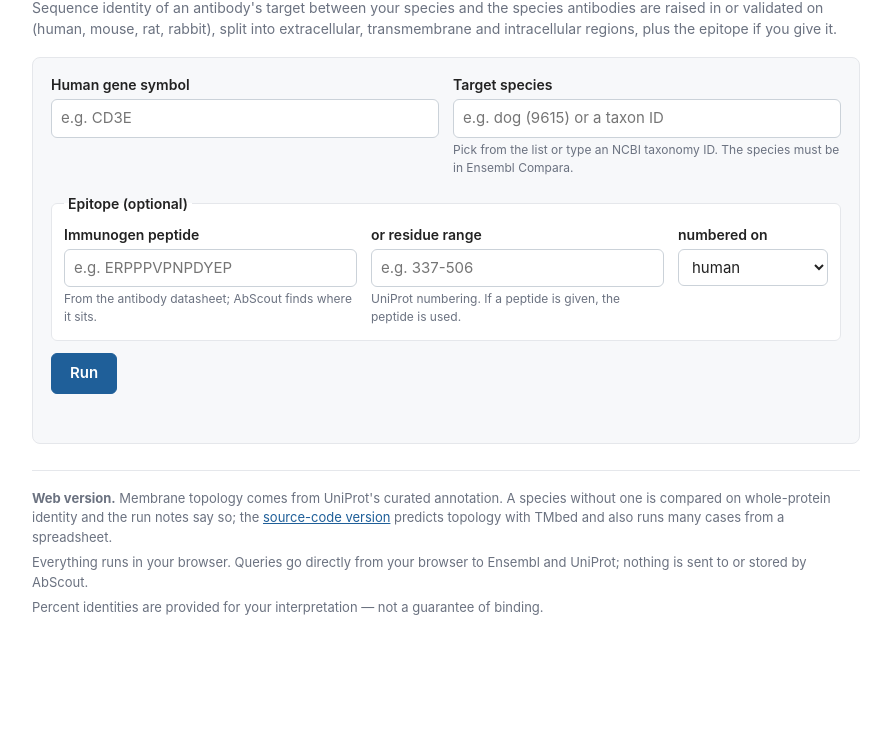
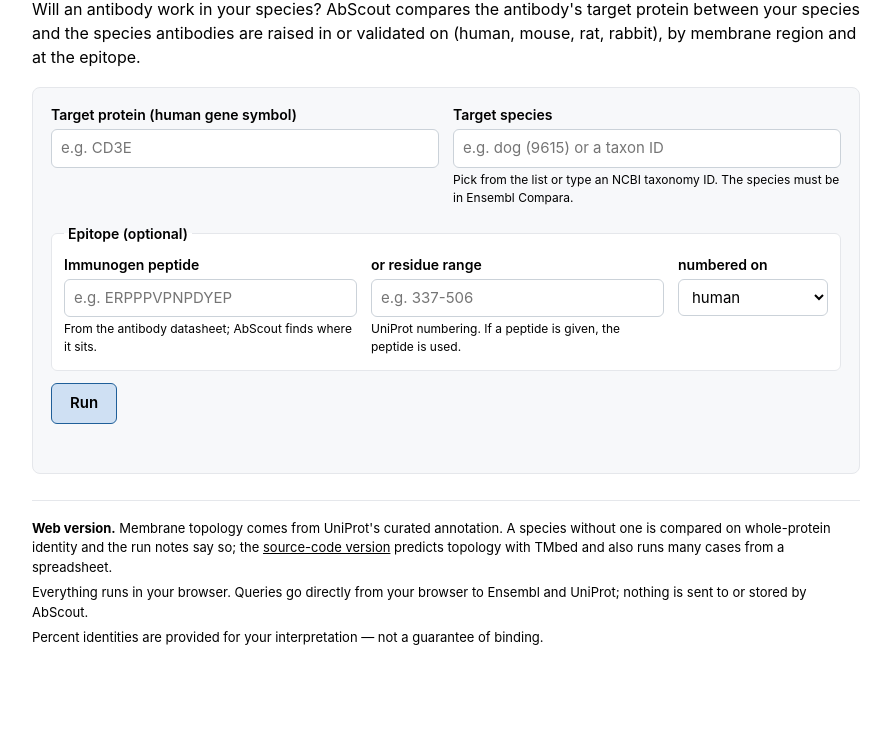
Before and after one commit to yuingan/abscout, a plain HTML site: page web/index.html in a window 1280 px wide. Shown: the part 69-800 px from the top of the page, without its empty margins (194-1085 px from the left). Drawn offline with Linux system fonts and the light colour scheme.

Commit message:
0.9.2: target-protein wording, black text, larger subtitle

```diff
--- a/web/index.html
+++ b/web/index.html
@@ -4,12 +4,12 @@
 <meta charset="utf-8">
 <meta name="viewport" content="width=device-width, initial-scale=1">
 <title>AbScout</title>
-<meta name="description" content="Cross-species sequence identity of an antibody's target, by membrane region and epitope. Runs in your browser.">
+<meta name="description" content="Will an antibody work in your species? Compares the antibody's target protein across species, by membrane region and at the epitope. Runs in your browser.">
 <style>
- :root{--ink:#222;--muted:#6b7280;--line:#e5e7eb;--soft:#f7f8fa;--accent:#1f5f99}
+ :root{--ink:#000;--muted:#000;--line:#e5e7eb;--soft:#f7f8fa;--accent:#1f5f99}
  *{box-sizing:border-box}
  body{font-family:-apple-system,Segoe UI,Roboto,Helvetica,Arial,sans-serif;color:var(--ink);background:#fff;max-width:860px;margin:28px auto;padding:0 16px;line-height:1.5}
- h1{font-size:24px;margin:0 0 2px} .sub{color:var(--muted);margin:0 0 18px;font-size:14px}
+ h1{font-size:24px;margin:0 0 2px} .sub{color:var(--ink);margin:0 0 18px;font-size:16px}
  form{border:1px solid var(--line);border-radius:8px;padding:16px 18px;background:var(--soft)}
  .row{display:flex;gap:14px;flex-wrap:wrap}
  .field{flex:1 1 220px;margin-bottom:12px}
@@ -19,11 +19,11 @@
  input:focus,select:focus{outline:2px solid #9cc3e6;border-color:var(--accent)}
  fieldset{border:1px solid var(--line);border-radius:6px;padding:10px 12px 2px;margin:4px 0 12px;background:#fff}
  legend{font-size:14px;font-weight:600;padding:0 4px}
- button{font:inherit;font-size:15px;font-weight:600;padding:8px 18px;border-radius:6px;border:1px solid var(--accent);background:var(--accent);color:#fff;cursor:pointer}
+ button{font:inherit;font-size:15px;font-weight:600;padding:8px 18px;border-radius:6px;border:1px solid var(--accent);background:#cfe0f3;color:#000;cursor:pointer}
  button:disabled{opacity:.55;cursor:default}
- button.ghost{background:#fff;color:var(--accent)}
+ button.ghost{background:#fff;color:#000}
  #status{color:var(--muted);font-size:14px;margin:12px 0 0;min-height:1.5em}
- .error{background:#fef2f2;border:1px solid #f5b5b5;color:#7f1d1d;border-radius:6px;padding:10px 14px;margin:14px 0;font-size:14px;white-space:pre-wrap}
+ .error{background:#fef2f2;border:1px solid #f5b5b5;color:#000;border-radius:6px;padding:10px 14px;margin:14px 0;font-size:14px;white-space:pre-wrap}
  details.log{margin:12px 0;font-size:13px}
  details.log summary{cursor:pointer;color:var(--muted)}
  #log{font-family:ui-monospace,Menlo,Consolas,monospace;font-size:12px;background:#fafafa;border:1px solid #eee;border-radius:6px;padding:8px;max-height:260px;overflow:auto;white-space:pre-wrap;margin:6px 0 0}
@@ -32,21 +32,21 @@
  iframe{width:100%;border:1px solid var(--line);border-radius:8px;min-height:300px}
  .about{color:var(--muted);font-size:13px;border-top:1px solid var(--line);padding-top:12px;margin-top:26px}
  .about p{margin:6px 0}
- a{color:var(--accent)}
+ a{color:#000;text-decoration:underline}
  [hidden]{display:none!important}
 </style>
 </head>
 <body>
 <h1>AbScout</h1>
-<p class="sub">Sequence identity of an antibody's target between your species and the species
-antibodies are raised in or validated on (human, mouse, rat, rabbit), split into extracellular,
-transmembrane and intracellular regions, plus the epitope if you give it.
+<p class="sub">Will an antibody work in your species? AbScout compares the antibody's target
+protein between your species and the species antibodies are raised in or validated on (human,
+mouse, rat, rabbit), by membrane region and at the epitope.
 <span id="ver"></span></p>
 
 <form id="form" autocomplete="off">
   <div class="row">
     <div class="field">
-      <label for="gene">Human gene symbol</label>
+      <label for="gene">Target protein (human gene symbol)</label>
       <input id="gene" name="gene" required placeholder="e.g. CD3E" spellcheck="false">
     </div>
     <div class="field">
```
Also changed, not shown: 3 other files.
